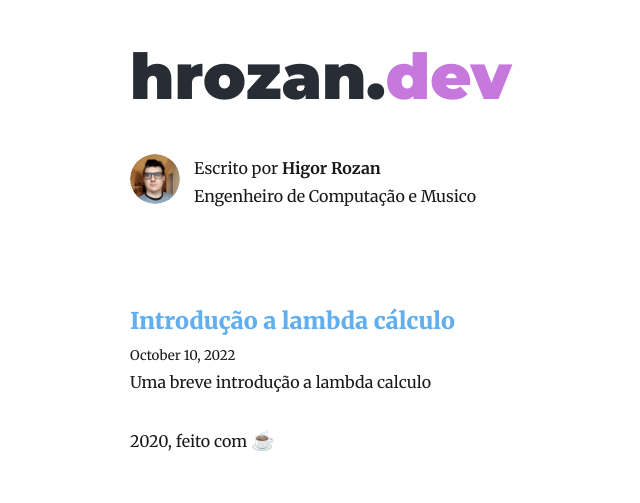
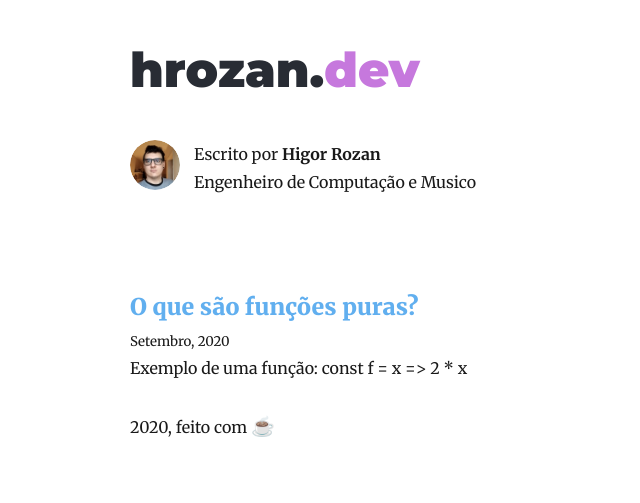
Before and after one commit to hrozan/hrozan.dev, a Gatsby site: page / in a window 1280 px wide. Shown: the whole page, without its empty margins (195-835 px from the left). Built offline with nearby package versions, Linux system fonts and the light colour scheme; Gatsby itself is replaced by a stand-in of ours; some packages are replaced by stand-ins of ours.

Commit message:
:paperclip: new article

````diff
--- /dev/null
+++ b/content/blog/funcoes-puras/index.md
@@ -0,0 +1,11 @@
+---
+title: O que são funções puras?
+date: Setembro, 2020
+description: "O que são funções puras? e como entende-las com alguns exemplos em javascript"
+---
+
+Exemplo de uma função:
+
+```typescript
+const f = x => 2 * x
+```
--- a/content/blog/intro-lambda/index.md
+++ /dev/null
@@ -1,11 +0,0 @@
----
-title: Introdução a lambda cálculo
-date: "2022-10-10T18:12:03.284Z"
-description: "Uma breve introdução a lambda calculo"
----
-
-Exemplo de uma função
-
-```typescript
-const f = x => 2 * x
-```
--- a/src/components/layout.js
+++ b/src/components/layout.js
@@ -11,7 +11,7 @@ const Layout = ({ location, title, children }) => {
     header = (
       <h1
         style={{
-          ...scale(1.5),
+          ...scale(1.2),
           marginBottom: rhythm(1.5),
           marginTop: 0,
         }}
--- a/src/pages/index.js
+++ b/src/pages/index.js
@@ -70,9 +70,8 @@ export const pageQuery = graphql`
             slug
           }
           frontmatter {
-            date(formatString: "MMMM DD, YYYY")
+            date
             title
-            description
           }
         }
       }
--- a/src/templates/blog-post.js
+++ b/src/templates/blog-post.js
@@ -97,7 +97,7 @@ export const pageQuery = graphql`
       html
       frontmatter {
         title
-        date(formatString: "MMMM DD, YYYY")
+        date
         description
       }
     }
````
